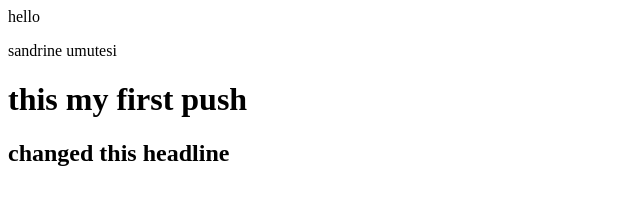
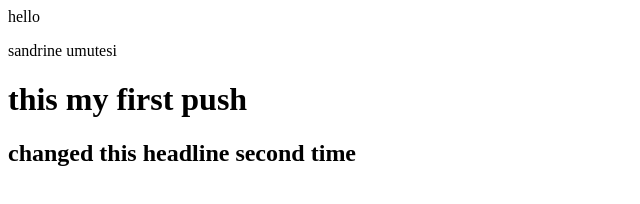
Before and after one commit to Umutesi00/demo-repo, a plain HTML site: page index.html in a window 1280 px wide. Shown: the whole page, without its empty margins (0-640 px from the left). Drawn offline with Linux system fonts and the light colour scheme.

Commit message:
Update index.html

```diff
--- a/index.html
+++ b/index.html
@@ -2,4 +2,4 @@
 <p> sandrine umutesi
 </p>
 <h1> this my first push</h1>
-<h2> changed this headline</h2>
+<h2> changed this headline second time </h2>
```
